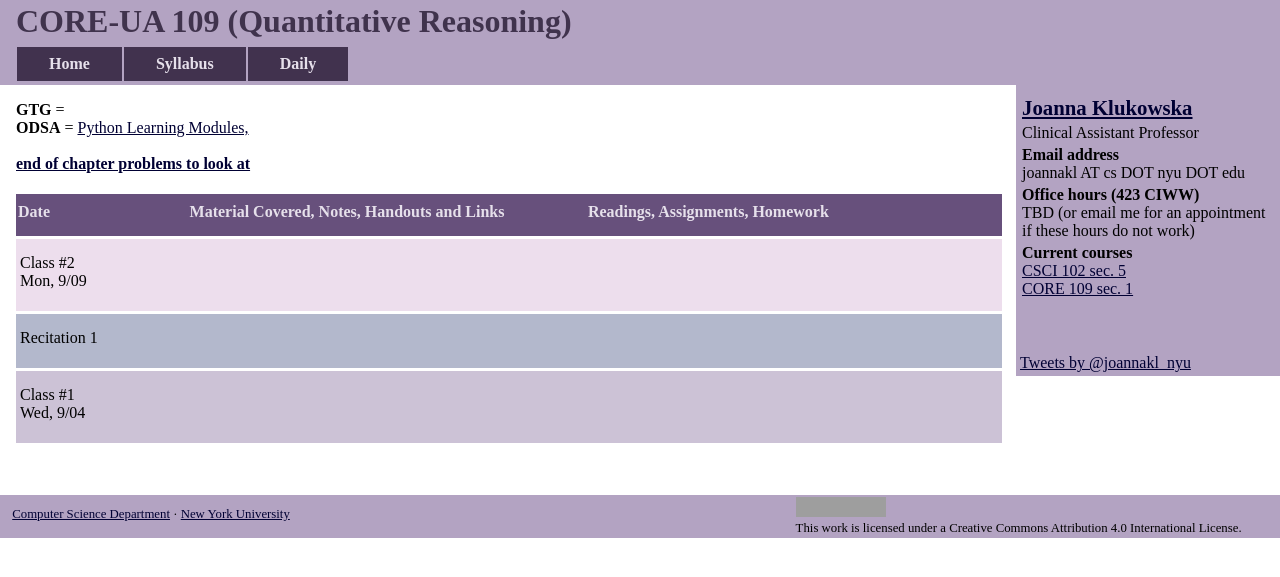
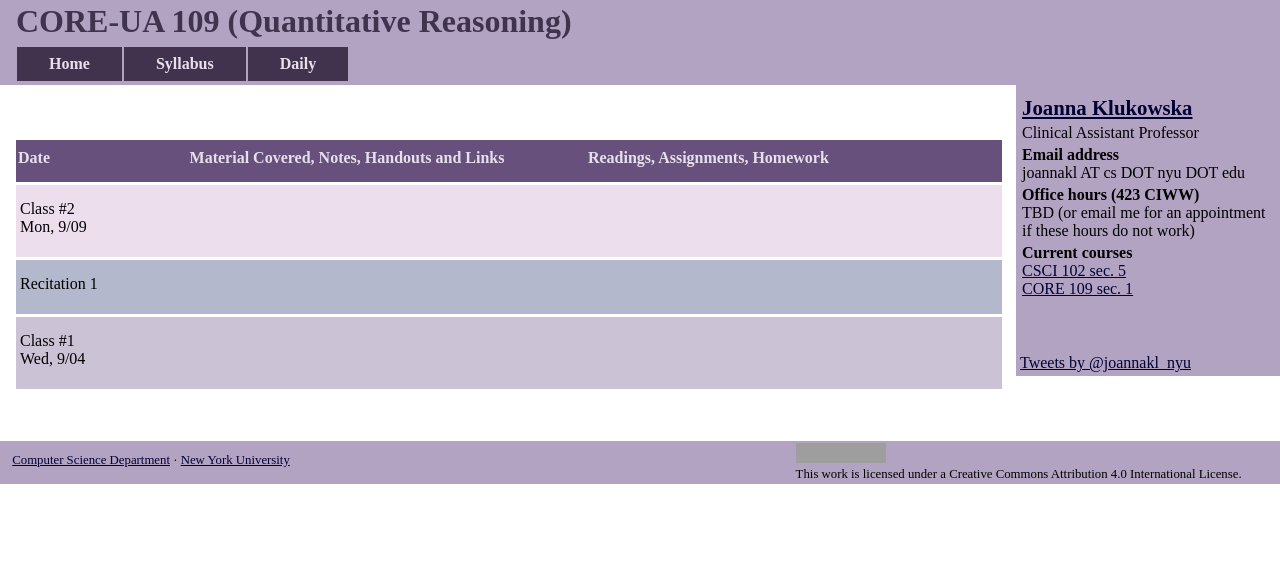
Before and after one commit to joannakl/core109_f19, a Jekyll site: the page built from daily.html, in a window 1280 px wide. Shown: the top 577 px of the page. Built offline with Jekyll 4.4.1, drawn with Linux system fonts in a browser that asks for light colours; comment, search, counter and statistics services are not loaded; grey boxes are pictures that could not be loaded.

Commit message:
remove links to DS books

```diff
--- a/daily.html
+++ b/daily.html
@@ -53,15 +53,6 @@ days:
 
 ---
 
-<b>GTG</b> = <em>{{ site.book_required }}</em> {{ site.book_required_author }} <br>
-
-
-
-<b>ODSA</b> = <a href="{{ site.book_opt_1_link }}" target="_blank">{{ site.book_opt_1 }}</a> <br><br>
-
-
-<b><a href="book_problems.html" target="_blank">end of chapter problems to look at</a></b>
-
 
 <br><br>
 
```
